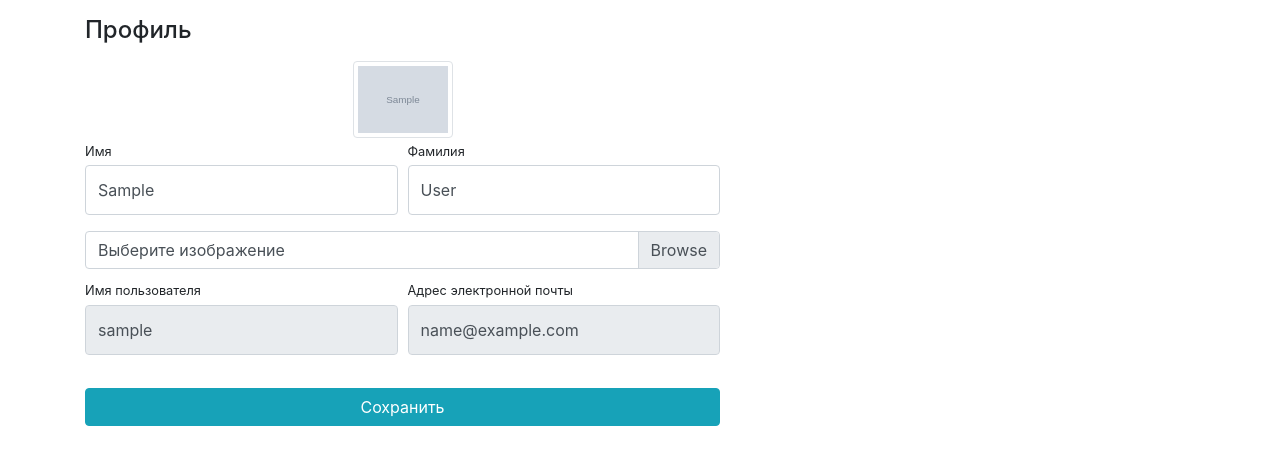
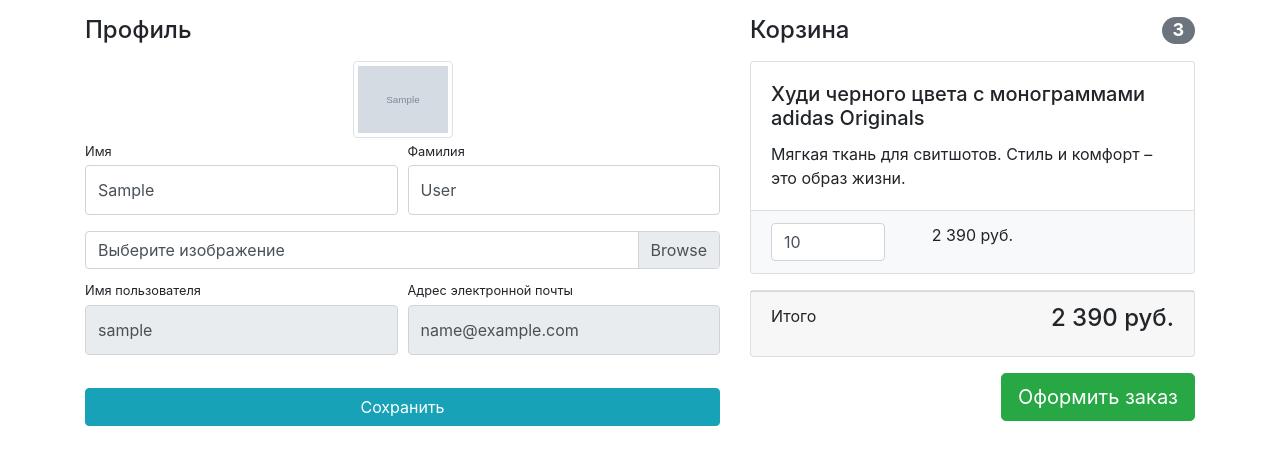
Before and after one commit to IlyaKartashoff/pet_store, a Django app: page /users/profile/ in a window 1280 px wide. Shown: the part 56-521 px from the top of the page. Run offline with Django 4.2, Linux system fonts and the light colour scheme; a user stored in the database is signed in; data comes from the database, SQL or seed files in the repository; tables that the repository leaves empty hold one stand-in row (values such as "Sample post"); grey boxes marked "Sample" are stand-in pictures; some libraries are stand-ins or nearby versions.

Commit message:
controlers basket_add and basket_remove added

```diff
--- a/products/models.py
+++ b/products/models.py
@@ -29,4 +29,4 @@ class Basket(models.Model):
     created_timestamp = models.DateTimeField(auto_now_add=True)
 
     def __str__(self):
-        return f"Корзина для {self.user.email} | Продукт: {self.product.name}"
+        return f"Корзина для {self.user.username} | Продукт: {self.product.name}"
--- /dev/null
+++ b/products/templates/products/baskets.html
@@ -0,0 +1,42 @@
+{% if baskets %}
+    <h4 class="mt-3 mb-3 d-flex justify-content-between align-items-center mb-3">
+        Корзина <span class="badge badge-secondary badge-pill">3</span>
+    </h4>
+    {% for basket in baskets %}
+        <div class="card mb-3">
+            <div class="card-body">
+                <h5 class="card-title">{{ basket.product.name }}</h5>
+                <p class="card-text">{{ basket.product.description }}</p>
+            </div>
+            <ul class="list-group list-group-flush">
+                <li class="list-group-item bg-light">
+                    <div class="row text-center">
+                        <div class="col-lg-4">
+                            <input name="basketID" type="number" class="form-control"
+                                value="{{ basket.quantity }}" min="0">
+                        </div>
+                        <div class="col-lg-4">2 390 руб.</div>
+                        <div class="col-lg-4">
+                            <a href="{% url "products:basket_remove" basket.id %}">
+                                <i class="fas fa-trash"></i>
+                            </a>
+                        </div>
+                    </div>
+                </li>
+            </ul>
+        </div>
+    {% endfor %}
+    <div class="card mb-3">
+        <div class="card-footer">
+            <p class="float-left">Итого</p>
+            <h4 class="float-right">2 390 руб.</h4>
+        </div>
+    </div>
+    <a class="btn btn-success btn-lg float-right" href="../orders/order-create.html">
+        Оформить заказ
+    </a>
+{% else %}
+    <h4 class="mt-3 mb-3 text-md-center">
+        Корзина пуста
+    </h4>
+{% endif %}
--- a/products/templates/products/products.html
+++ b/products/templates/products/products.html
@@ -70,7 +70,8 @@
                                     <p class="card-text">{{product.description}}</p>
                                 </div>
                                 <div class="card-footer text-center">
-                                    <button type="button" class="btn btn-outline-success">Отправить в корзину</button>
+                                    <a class="btn btn-outline-success"
+                                    href={% url "products:basket_add" product.id %}>Отправить в корзину</a>
                                 </div>
                             </div>
                         </div>
--- a/products/urls.py
+++ b/products/urls.py
@@ -1,5 +1,5 @@
 from django.urls import path
-from products.views import products
+from products.views import products, basket_add, basket_remove
 
 
 app_name = "products"
@@ -7,4 +7,6 @@ app_name = "products"
 
 urlpatterns = [
     path('', products, name='index'),
+    path('baskets/add/<int:product_id>', basket_add, name='basket_add'),
+    path('baskets/remove/<int:basket_id>', basket_remove, name='basket_remove'),
 ]
--- a/users/templates/users/profile.html
+++ b/users/templates/users/profile.html
@@ -59,6 +59,7 @@
                 </form>
             </div>
             <div class="col-lg-5">
+                {% include "products/baskets.html" %}
             </div>
         </div>
     </div>
--- a/users/views.py
+++ b/users/views.py
@@ -2,7 +2,7 @@ from django.shortcuts import render, HttpResponseRedirect
 from django.contrib import auth, messages
 from django.urls import reverse
 from users.forms import UserLoginForm, UserRegistrationForm, UserProfileForm
-
+from products.models import Basket
 # from users.models import User
 
 
@@ -53,6 +53,7 @@ def profile(request):
     context = {
         'title': 'Store - Профиль',
         'form': form,
+        'baskets': Basket.objects.filter(user=request.user)
     }
     return render(request, "users/profile.html", context)
 
```
Also changed, not shown: products/views.py (+21 -1 lines), users/templates/users/basket.html (deleted).
